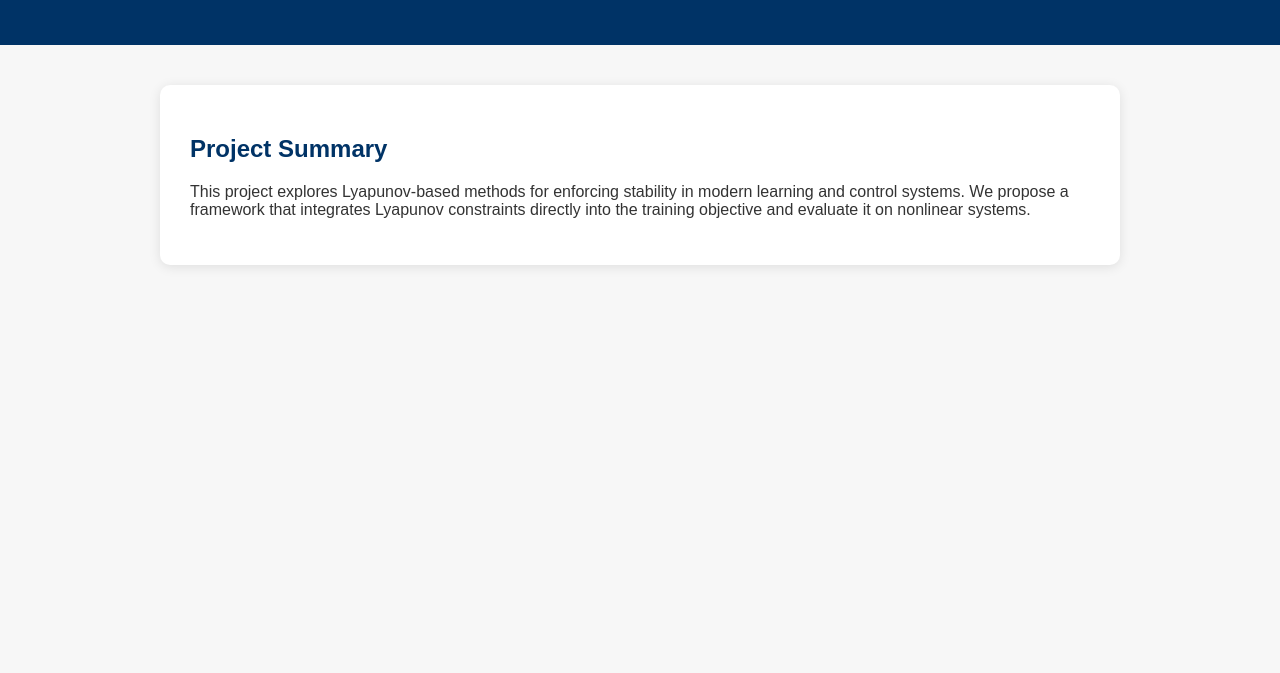
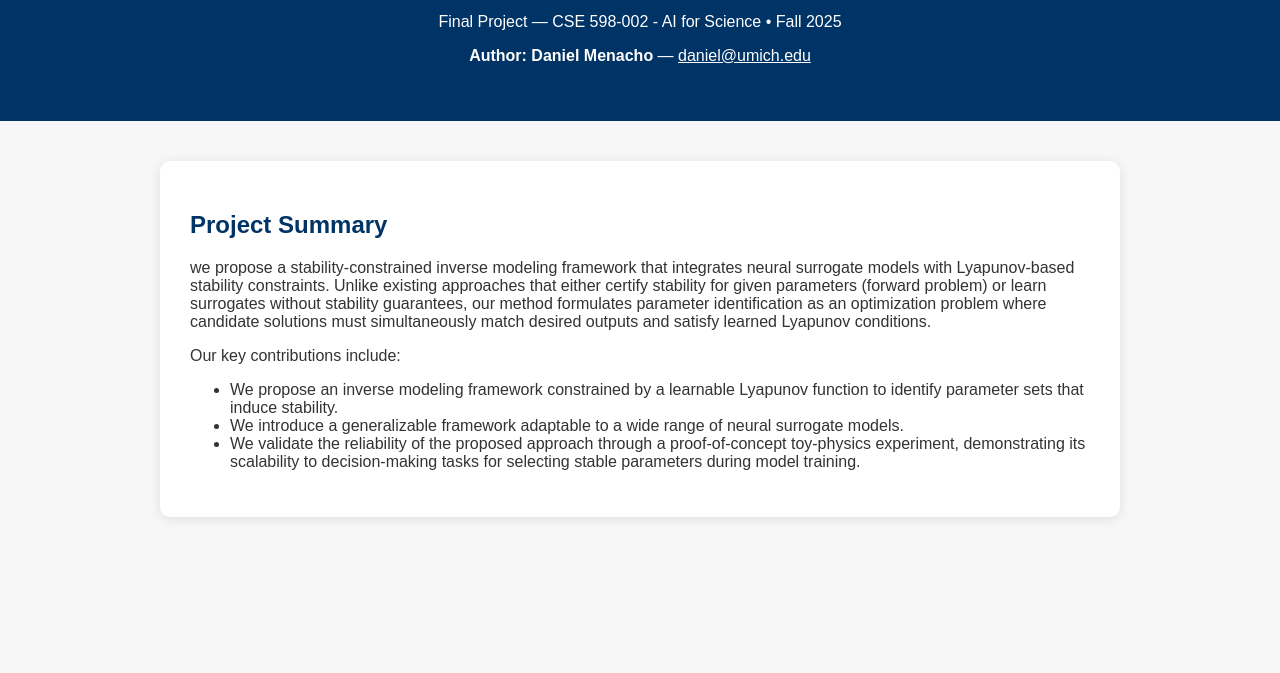
Before and after one commit to dmenacho/dmenacho.github.io, a plain HTML site: page index.html in a window 1280 px wide. Shown: the part 127-800 px from the top of the page. Drawn offline with Linux system fonts and the light colour scheme.

Commit message:
create index

```diff
--- a/index.html
+++ b/index.html
@@ -75,17 +75,30 @@
 <body>
 
 <header>
-    <h1>Lyapunov-Based Stability Analysis and Learning</h1>
-    <p>Final Project — EECS 560 • Winter 2025</p>
+    <h1>Stability-Constrained Inverse Modeling for ParameterIdentification in Dynamical Systems via Neural Surrogates</h1>
+    <p>Final Project — CSE 598-002 - AI for Science • Fall 2025</p>
+    <p><strong>Author: Daniel Menacho</strong> —
+       <a href="mailto:daniel@umich.edu" style="color:white; text-decoration:underline;">
+          daniel@umich.edu
+       </a>
+    </p>
 </header>
 
 <section>
     <h2>Project Summary</h2>
     <p>
-        This project explores Lyapunov-based methods for enforcing stability in modern
-        learning and control systems. We propose a framework that integrates Lyapunov
-        constraints directly into the training objective and evaluate it on nonlinear systems.
+        we propose a stability-constrained inverse modeling framework that integrates neural surrogate models with Lyapunov-based stability constraints.
+        Unlike existing approaches that either certify stability for given parameters (forward problem) or learn surrogates without stability guarantees,
+        our method formulates parameter identification as an optimization problem where candidate solutions must simultaneously match desired outputs and satisfy learned Lyapunov conditions.
     </p>
+    <p>
+        Our key contributions include:
+    </p>
+    <ul>
+        <li>We propose an inverse modeling framework constrained by a learnable Lyapunov function to identify parameter sets that induce stability.</li>
+        <li>We introduce a generalizable framework adaptable to a wide range of neural surrogate models.</li>
+        <li>We validate the reliability of the proposed approach through a proof-of-concept toy-physics experiment, demonstrating its scalability to decision-making tasks for selecting stable parameters during model training.</li>
+    </ul>
 </section>
 
 </body>
```
